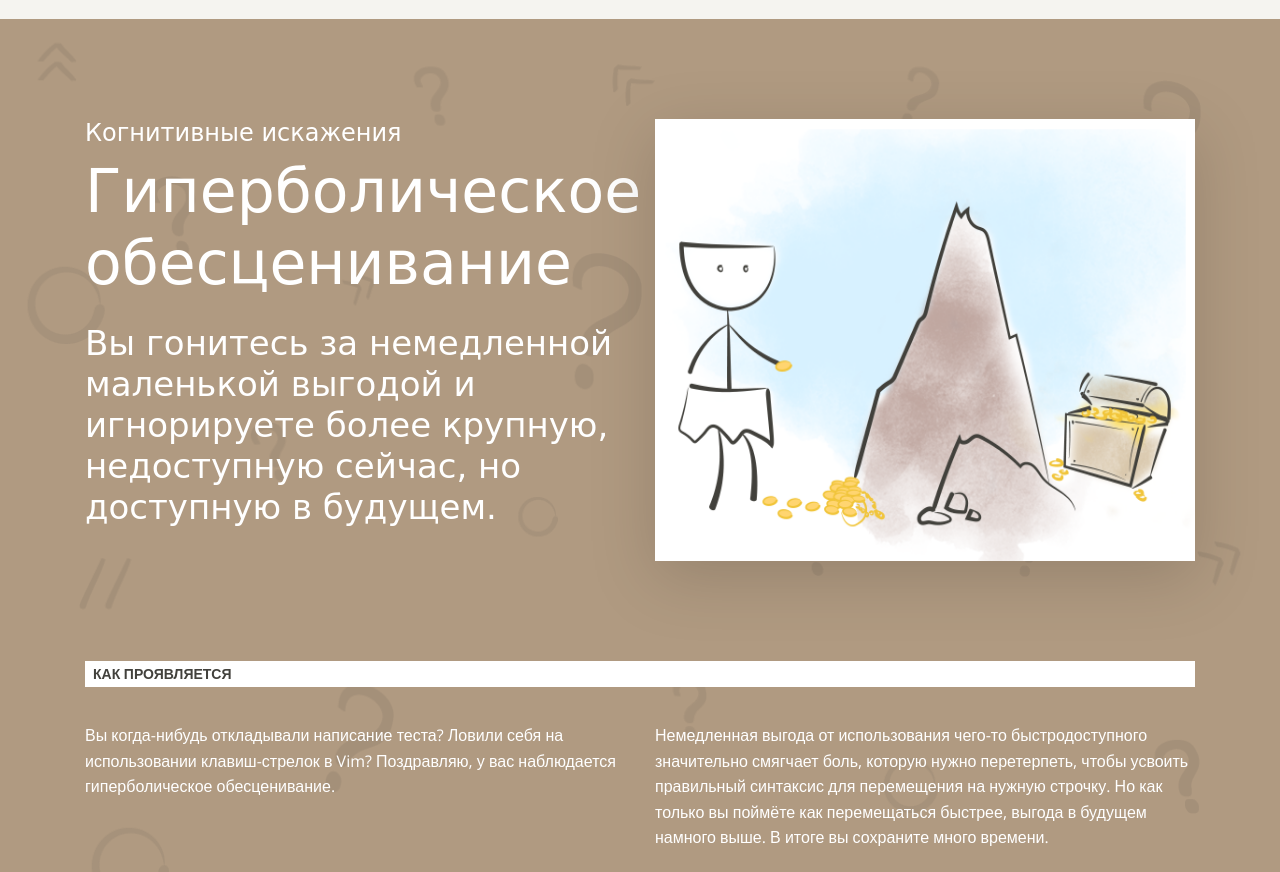
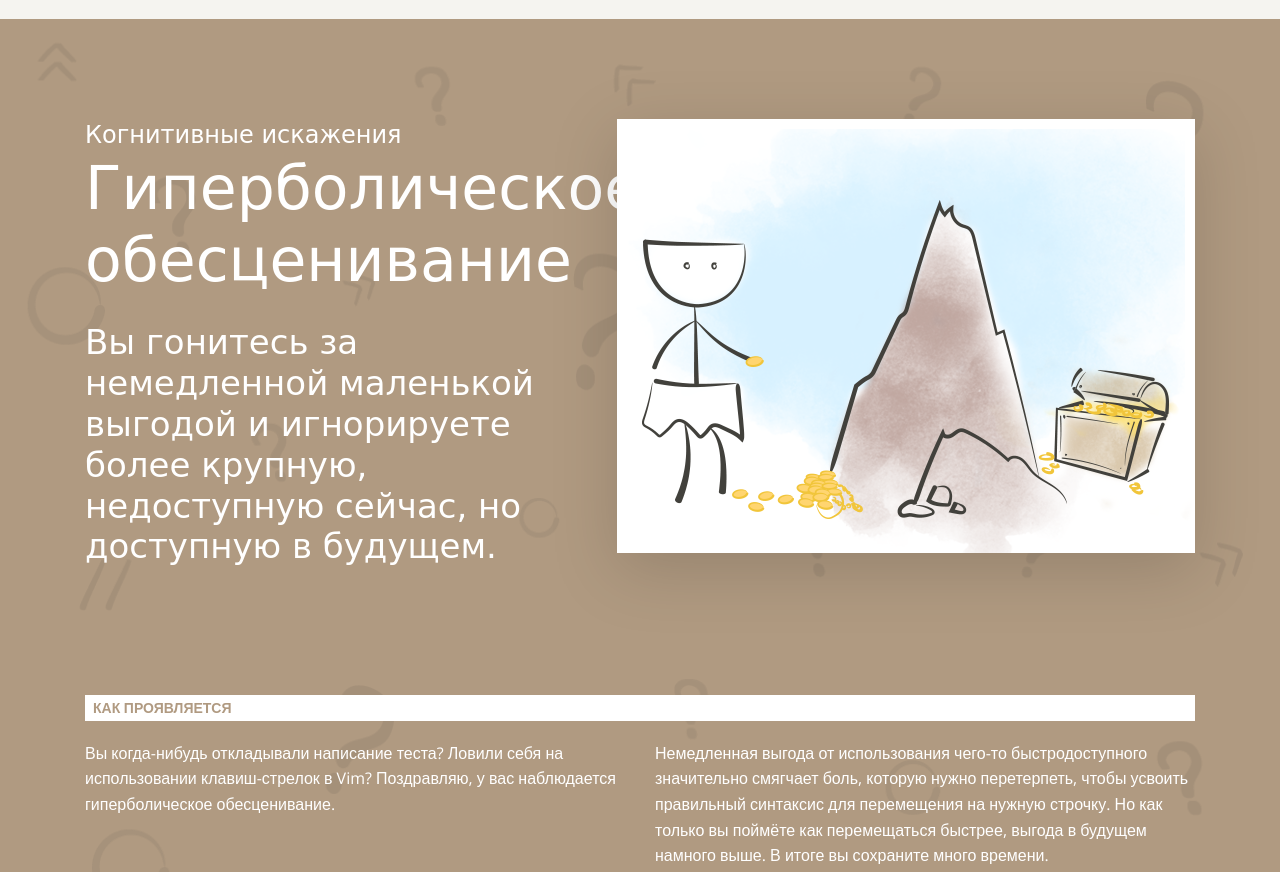
Before and after one commit to olekhova/layout-designer-project-lvl1, a plain HTML site: page src/index.html in a window 1280 px wide. Shown: the part 5500-6372 px from the top of the page. Drawn offline with nearby package versions, Linux system fonts and the light colour scheme; a web font is replaced by a local one.

Commit message:
hyperbolic depreciation pixel perfect

```diff
--- a/src/index.html
+++ b/src/index.html
@@ -214,24 +214,26 @@
     <section id="hyperbolic-depreciation" class="background background-brown white">
       <div class="container relative">
         <div class="row">
-          <div class="max-width-540">
-            <p class="p-h4 mt-0 mb-8 heading">Когнитивные искажения</p>
-            <h2 class="mt-0 mb-24 heading">Гиперболическое обесценивание</h2>
+          <div class="max-width-500">
+            <p class="p-h4 mt-2 mb-3 heading">Когнитивные искажения</p>
+            <h2 class="mt-0 mb-26 heading">Гиперболическое обесценивание</h2>
             <p class="mt-0 p-h3 heading">Вы гонитесь за немедленной маленькой
               выгодой и игнорируете более крупную, недоступную сейчас, но доступную в будущем.</p>
           </div>
-          <img src="./images/4.png" alt="image4" class="max-width-540 section-image">
+          <div>
+            <img src="./images/4.png" alt="image4" class="width-500 section-image">
+          </div>
         </div>
         <!-- /.row -->
-        <h3 class="mt-100 mb-20 section-manifest background-white primary-dark">как проявляется</h3>
+        <h3 class="mt-94 mb-20 section-manifest background-white brown">как проявляется</h3>
         <!-- /.manifest -->
         <div class="row">
-          <p class="max-width-540">
+          <p class="col-50 mt-0 mb-0 pr-15">
             Вы когда-нибудь откладывали написание теста?
             Ловили себя на использовании клавиш-стрелок в Vim? Поздравляю, у вас
             наблюдается гиперболическое обесценивание.
           </p>
-          <p class="max-width-540">
+          <p class="col-50 mt-0 mb-0 pl-15">
             Немедленная выгода от использования чего-то быстродоступного значительно
             смягчает боль, которую нужно перетерпеть, чтобы
             усвоить правильный синтаксис для перемещения на нужную строчку.
```
